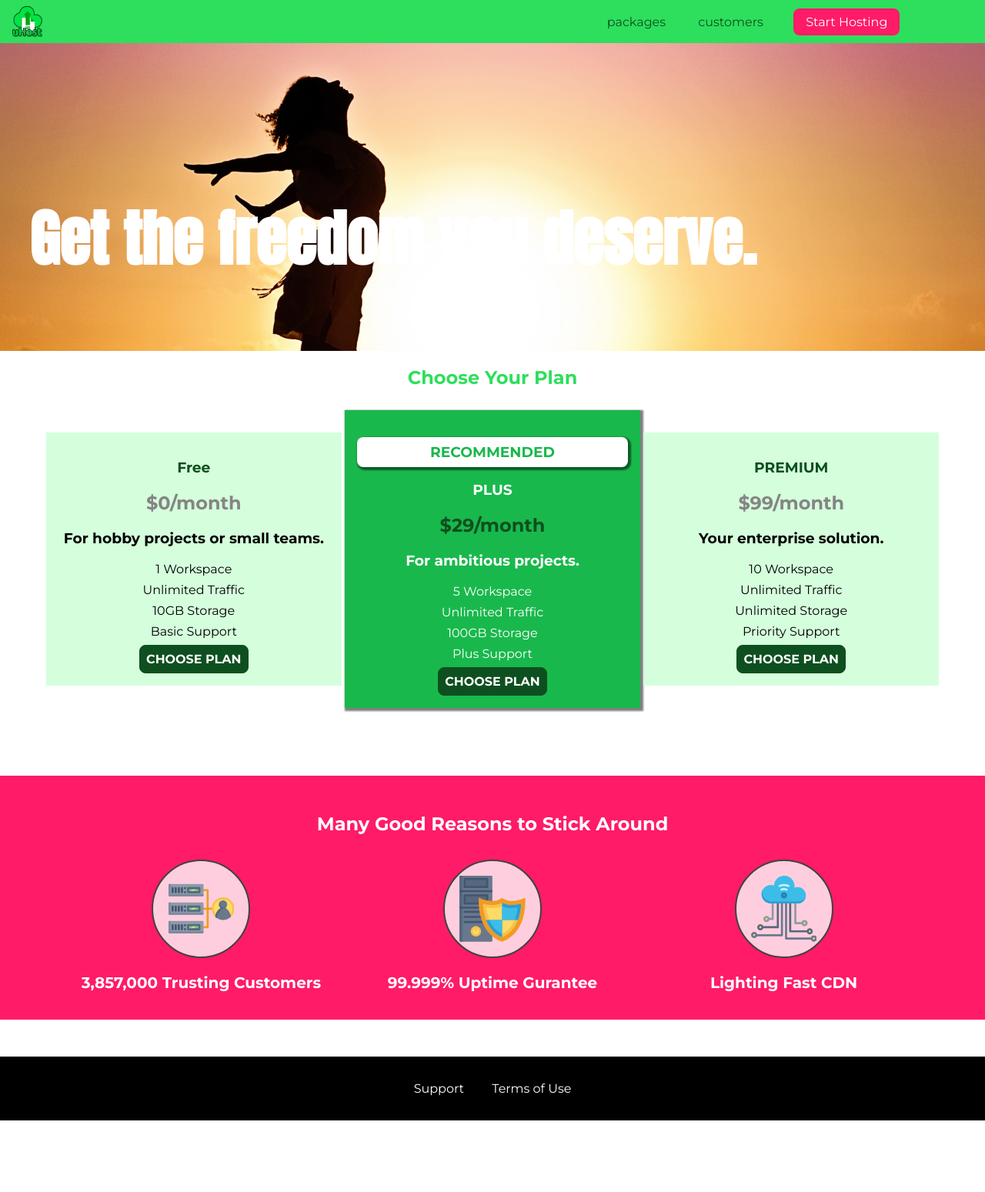
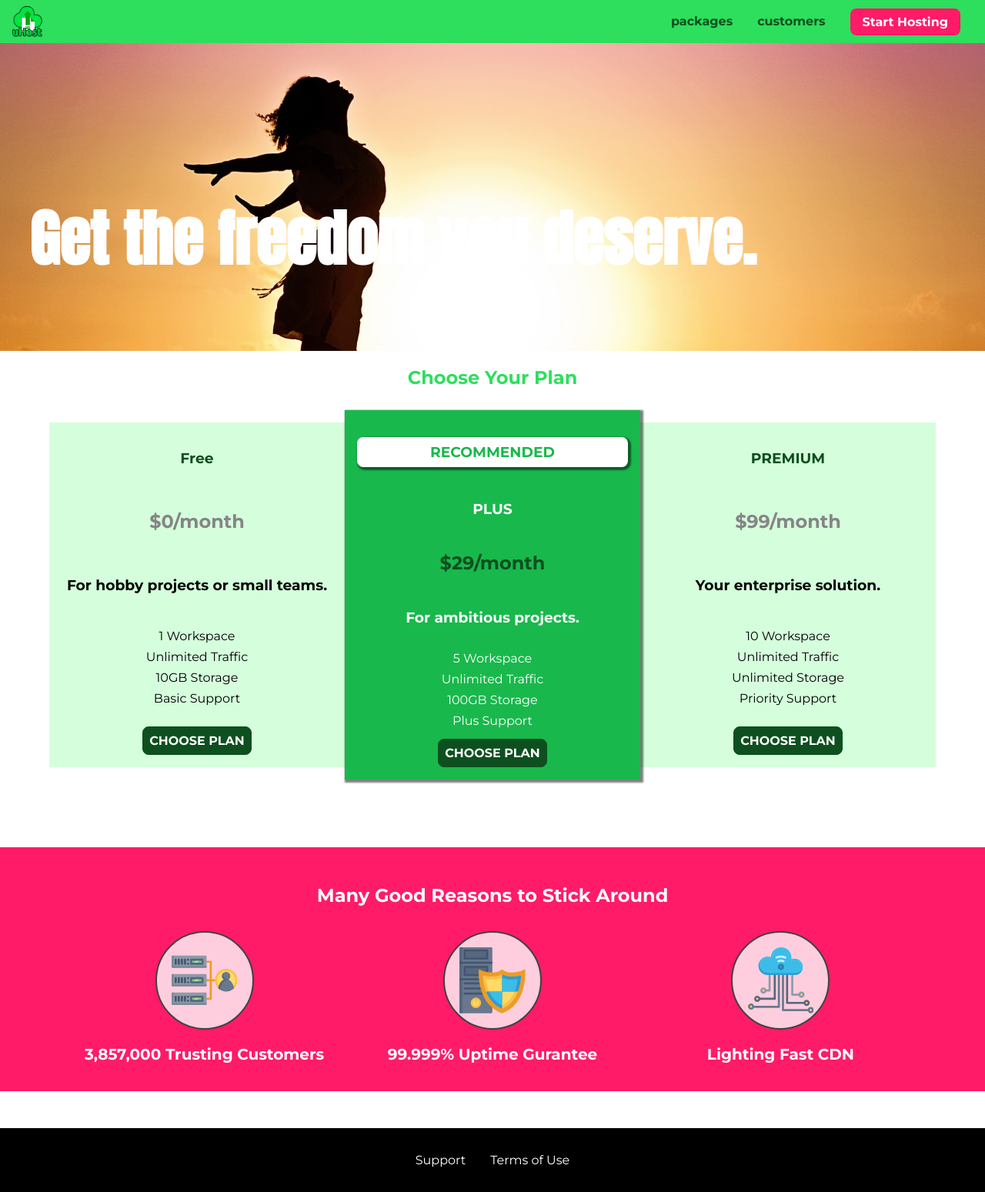
Before and after one commit to sanjaysah101/uHost, a plain HTML site: page index.html in a window 1280 px wide. Shown: the whole page at 77% size. Before the commit the page ends 1456 px from the top, so only its background shows below. Drawn offline with Linux system fonts and the light colour scheme.

Commit message:
Adding Flexbox to our Project

```diff
--- a/css/main.css
+++ b/css/main.css
@@ -1,8 +1,6 @@
 #product-overview {
   background: url("../images/freedom.jpg") center/cover no-repeat border-box;
   height: 33vh;
-  margin-top: 43px;
-  padding: 10px;
   position: relative;
   width: 100vw;
 }
@@ -49,17 +47,9 @@
   width: 100%;
 }
 
-.plan__list {
-  width: 80%;
-  margin: auto;
-  text-align: center;
-}
-
 .plan--highlighted {
   background-color: #19b84c;
   color: white;
-  box-shadow: 2px 2px 2px 2px rgba(0, 0, 0, 0.5);
-  box-shadow: 2px 2px 2px 2px rgba(0, 0, 0, 0.5);
 }
 
 .plan__annotation {
@@ -98,19 +88,25 @@
 @media (min-width: 40rem) {
   .plan__list {
     width: 100%;
-    text-align: center;
+    display: flex;
+    justify-content: center;
+    align-items: center;
   }
 
   .plan {
-    display: inline-block;
     width: 30%;
-    vertical-align: middle;
     min-width: 13rem;
     max-width: 25rem;
+    display: flex;
+    flex-direction: column;
+    justify-content: space-between;
+    height: 28rem;
   }
 
   .plan--highlighted {
     box-shadow: 2px 2px 2px 2px rgba(0, 0, 0, 0.5);
+    height: 30rem;
+    z-index: 50;
   }
 }
 
@@ -151,10 +147,12 @@
 
 @media (min-width: 40rem) {
   .key-feature {
-    display: inline-block;
     width: 30%;
     max-width: 25rem;
-    vertical-align: top;
+  }
+  .key-feature__list{
+    display: flex;
+    justify-content: center;
   }
 }
 
--- a/css/shared.css
+++ b/css/shared.css
@@ -1,3 +1,7 @@
+@import url('https://fonts.googleapis.com/css?family=Roboto:100,400,900');
+@import url('https://fonts.googleapis.com/css?family=Anton');
+@import url('https://fonts.googleapis.com/css?family=Montserrat:400,700');
+
 * {
   box-sizing: border-box;
 }
@@ -6,24 +10,34 @@ body {
   font-family: "Montserrat", sans-serif;
   margin: 0;
 }
+
 main {
   min-height: calc(100vh - 3.5rem - 8rem);
   margin-top: 3.5rem;
 }
 
+.backdrop {
+  position: fixed;
+  display: none;
+  top: 0;
+  left: 0;
+  z-index: 100;
+  width: 100vw;
+  height: 100vh;
+  background: rgba(0, 0, 0, 0.5);
+}
+
 .main-header {
-  background-color: #2ddf5c;
-  left: 0;
-  padding: 8px 16px;
+  width: 100%;
   position: fixed;
   top: 0;
-  width: 100%;
-  z-index: 1;
-}
-
-.main-header > div {
-  display: inline-block;
-  vertical-align: middle;
+  left: 0;
+  background: #2ddf5c;
+  padding: 0.5rem 1rem;
+  z-index: 60;
+  display: flex;
+  align-items: center;
+  justify-content: space-between;
 }
 
 .toggle-button {
@@ -50,48 +64,42 @@ main {
 
 .main-header__brand {
   color: #0e4f1f;
-  /* font-size: 22px; */
+  text-decoration: none;
   font-weight: bold;
-  text-decoration: none;
+  /* width: 20px; */
+}
+
+.main-header__brand img {
   height: 2.5rem;
-  display: inline-block;
   vertical-align: middle;
+  /* width: 100%; */
 }
-.main-header__brand img {
-  height: 100%;
-}
+
 .main-nav {
-  display: inline-block;
-  text-align: right;
-  width: calc(100% - 122px);
-  vertical-align: middle;
+  display: none;
 }
 
 .main-nav__items {
   margin: 0;
   padding: 0;
-  list-style-type: none;
-}
-.main-header > nav {
-  display: inline-block;
+  list-style: none;
+  display: flex;
 }
 
 .main-nav__item {
-  display: inline-block;
-  margin: 0 16px;
+  margin: 0 1rem;
 }
 
 .main-nav__item a,
 .mobile-nav__item a {
   text-decoration: none;
   color: #0e4f1f;
-  padding: 3px;
+  font-weight: bold;
+  padding: 0.2rem 0;
 }
 
 .main-nav__item a:hover,
-.main-nav__item a:active,
-.mobile-nav__item a:hover,
-.mobile-nav__item a:active {
+.main-nav__item a:active {
   color: white;
   border-bottom: 5px solid white;
 }
@@ -99,36 +107,47 @@ main {
 .main-nav__item--cta a,
 .mobile-nav__item--cta a {
   color: white;
-  background-color: #ff1b68;
-  padding: 8px 16px;
+  background: #ff1b68;
+  padding: 0.5rem 1rem;
   border-radius: 8px;
 }
 
 .main-nav__item--cta a:hover,
-.main-nav__item--cta a:active {
+.main-nav__item--cta a:active,
+.mobile-nav__item--cta a:hover,
+.mobile-nav__item--cta a:active {
   color: #ff1b68;
-  background-color: white;
+  background: white;
   border: none;
 }
 
-/* Footer Section Start */
+@media (min-width: 40rem) {
+  .toggle-button {
+    display: none;
+  }
+
+  .main-nav {
+    display: flex;
+  }
+}
 
 .main-footer {
-  background-color: black;
-  padding: 32px;
-  margin-top: 48px;
+  background: black;
+  padding: 2rem;
+  margin-top: 3rem;
 }
 
 .main-footer__links {
-  list-style-type: none;
+  list-style: none;
   margin: 0;
   padding: 0;
-  text-align: center;
+  display: flex;
+  flex-direction: column;
+  align-items: center;
 }
 
 .main-footer__link {
-  display: inline-block;
-  margin: 0 16px;
+  margin: 0.5rem 0;
 }
 
 .main-footer__link a {
@@ -139,39 +158,6 @@ main {
 .main-footer__link a:hover,
 .main-footer__link a:active {
   color: #ccc;
-}
-
-/* shared buttons */
-.button {
-  background-color: #0e4f1f;
-  color: white;
-  font: inherit;
-  border: 1.5px solid #0e4f1f;
-  padding: 8px;
-  border-radius: 8px;
-  font-weight: bold;
-  cursor: pointer;
-}
-
-.button:hover,
-.button:active {
-  background-color: white;
-  color: #0e4f1f;
-}
-
-.button:focus {
-  outline: none;
-}
-
-.backdrop {
-  background-color: rgba(0, 0, 0, 0.5);
-  display: none;
-  height: 100vh;
-  left: 0;
-  position: fixed;
-  top: 0;
-  width: 100vw;
-  z-index: 100;
 }
 
 .mobile-nav {
@@ -189,9 +175,12 @@ main {
   width: 90%;
   height: 100%;
   list-style: none;
-  margin: 10% auto;
+  margin: 0 auto;
   padding: 0;
-  text-align: center;
+  display: flex;
+  flex-direction: column;
+  justify-content: center;
+  align-items: center;
 }
 
 .mobile-nav__item {
@@ -202,14 +191,45 @@ main {
   font-size: 1.5rem;
 }
 
+.button {
+  background: #0e4f1f;
+  color: white;
+  font: inherit;
+  border: 1.5px solid #0e4f1f;
+  padding: 0.5rem;
+  border-radius: 8px;
+  font-weight: bold;
+  cursor: pointer;
+}
+
+.button:hover,
+.button:active {
+  background: white;
+  color: #0e4f1f;
+}
+
+.button:focus {
+  outline: none;
+}
+
+.button[disabled] {
+  cursor: not-allowed;
+  border: #a1a1a1;
+  background: #ccc;
+  color: #a1a1a1;
+}
+
+.open {
+    display: block !important;
+}
+
 @media (min-width: 40rem) {
-  .toggle-button {
-    display: none;
+  .main-footer__link {
+    margin: 0 1rem;
   }
-  .main-nav {
-    display: inline-block;
-    text-align: right;
-    width: calc(100% -44px);
-    vertical-align: middle;
+
+  .main-footer__links {
+    flex-direction: row;
+    justify-content: center;
   }
 }
--- a/index.html
+++ b/index.html
@@ -5,14 +5,6 @@
     <meta name="viewport" content="width=device-width, initial-scale=1.0" />
     <title>uHost</title>
     <link rel="shortcut icon" href="images/favicon.png" />
-    <link
-      href="https://fonts.googleapis.com/css?family=Anton"
-      rel="stylesheet"
-    />
-    <link
-      href="https://fonts.googleapis.com/css?family=Montserrat:400,700"
-      rel="stylesheet"
-    />
     <link rel="stylesheet" href="css/shared.css" />
     <link rel="stylesheet" href="css/main.css" />
   </head>
```
Also changed, not shown: customers/customers.css (+4 -5 lines), customers/index.html (+0 -8 lines), packages/index.html (+0 -8 lines), start-hosting/index.html (+2 -6 lines).
